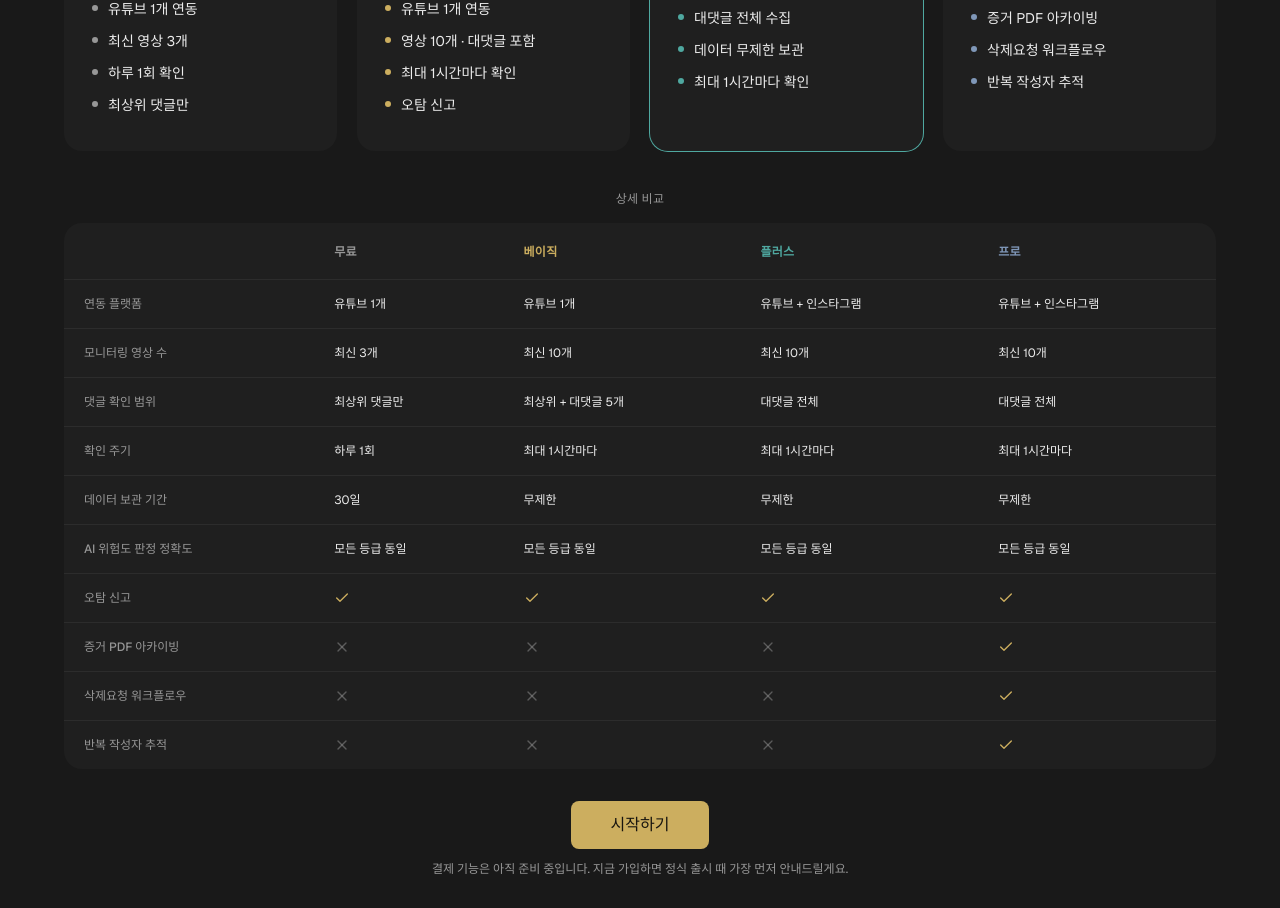
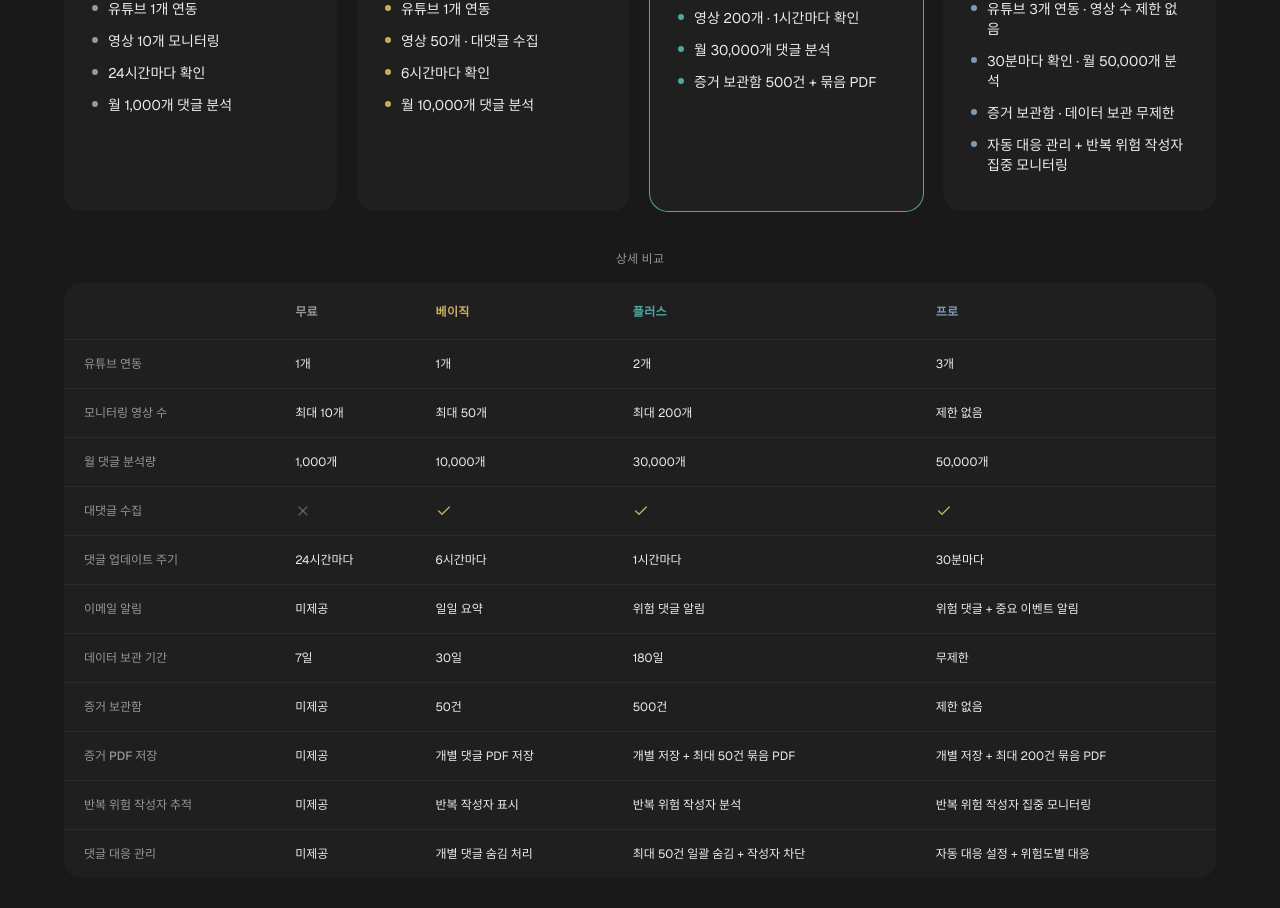
Before and after one commit to reevely7/Reevely, a Next.js app: page / in a window 1280 px wide. Shown: the part 1860-2768 px from the top of the page. Built offline with nearby package versions, Linux system fonts and the light colour scheme; no server answers.

Commit message:
랜딩페이지 구독 모델 수정

```diff
--- a/src/app/page.tsx
+++ b/src/app/page.tsx
@@ -48,7 +48,12 @@ const PLANS: Plan[] = [
     name: "무료",
     tagline: "일단 지켜보고 있다는 확신이 필요할 때",
     price: "0원",
-    highlights: ["유튜브 1개 연동", "최신 영상 3개", "하루 1회 확인", "최상위 댓글만"],
+    highlights: [
+      "유튜브 1개 연동",
+      "영상 10개 모니터링",
+      "24시간마다 확인",
+      "월 1,000개 댓글 분석",
+    ],
     accentClass: "bg-muted-foreground",
     textAccentClass: "text-muted-foreground",
   },
@@ -58,22 +63,22 @@ const PLANS: Plan[] = [
     price: "19,900원",
     highlights: [
       "유튜브 1개 연동",
-      "영상 10개 · 대댓글 포함",
-      "최대 1시간마다 확인",
-      "오탐 신고",
+      "영상 50개 · 대댓글 수집",
+      "6시간마다 확인",
+      "월 10,000개 댓글 분석",
     ],
     accentClass: "bg-primary",
     textAccentClass: "text-primary",
   },
   {
     name: "플러스",
-    tagline: "유튜브 밖 채널까지 넓게 지켜볼 때",
-    price: "39,000원",
+    tagline: "채널이 여러 개로 늘어날 때",
+    price: "39,900원",
     highlights: [
-      "유튜브 + 인스타그램",
-      "대댓글 전체 수집",
-      "데이터 무제한 보관",
-      "최대 1시간마다 확인",
+      "유튜브 2개 연동",
+      "영상 200개 · 1시간마다 확인",
+      "월 30,000개 댓글 분석",
+      "증거 보관함 500건 + 묶음 PDF",
     ],
     accentClass: "bg-chart-5",
     textAccentClass: "text-chart-5",
@@ -81,13 +86,13 @@ const PLANS: Plan[] = [
   },
   {
     name: "프로",
-    tagline: "삭제 요청과 법적 대응까지 준비할 때",
-    price: "59,000원",
+    tagline: "댓글 대응까지 자동으로 맡기고 싶을 때",
+    price: "69,900원",
     highlights: [
-      "플러스의 모든 기능",
-      "증거 PDF 아카이빙",
-      "삭제요청 워크플로우",
-      "반복 작성자 추적",
+      "유튜브 3개 연동 · 영상 수 제한 없음",
+      "30분마다 확인 · 월 50,000개 분석",
+      "증거 보관함 · 데이터 보관 무제한",
+      "자동 대응 관리 + 반복 위험 작성자 집중 모니터링",
     ],
     accentClass: "bg-[#7f97b8]",
     textAccentClass: "text-[#7f97b8]",
@@ -96,44 +101,63 @@ const PLANS: Plan[] = [
 
 const PLAN_FEATURES: Array<{ label: string; values: PlanFeatureValue[] }> = [
   {
-    label: "연동 플랫폼",
-    values: ["유튜브 1개", "유튜브 1개", "유튜브 + 인스타그램", "유튜브 + 인스타그램"],
+    label: "유튜브 연동",
+    values: ["1개", "1개", "2개", "3개"],
   },
   {
     label: "모니터링 영상 수",
-    values: ["최신 3개", "최신 10개", "최신 10개", "최신 10개"],
+    values: ["최대 10개", "최대 50개", "최대 200개", "제한 없음"],
   },
   {
-    label: "댓글 확인 범위",
-    values: ["최상위 댓글만", "최상위 + 대댓글 5개", "대댓글 전체", "대댓글 전체"],
+    label: "월 댓글 분석량",
+    values: ["1,000개", "10,000개", "30,000개", "50,000개"],
   },
   {
-    label: "확인 주기",
-    values: ["하루 1회", "최대 1시간마다", "최대 1시간마다", "최대 1시간마다"],
+    label: "대댓글 수집",
+    values: [false, true, true, true],
+  },
+  {
+    label: "댓글 업데이트 주기",
+    values: ["24시간마다", "6시간마다", "1시간마다", "30분마다"],
+  },
+  {
+    label: "이메일 알림",
+    values: ["미제공", "일일 요약", "위험 댓글 알림", "위험 댓글 + 중요 이벤트 알림"],
   },
   {
     label: "데이터 보관 기간",
-    values: ["30일", "무제한", "무제한", "무제한"],
+    values: ["7일", "30일", "180일", "무제한"],
   },
   {
-    label: "AI 위험도 판정 정확도",
-    values: ["모든 등급 동일", "모든 등급 동일", "모든 등급 동일", "모든 등급 동일"],
+    label: "증거 보관함",
+    values: ["미제공", "50건", "500건", "제한 없음"],
   },
   {
-    label: "오탐 신고",
-    values: [true, true, true, true],
+    label: "증거 PDF 저장",
+    values: [
+      "미제공",
+      "개별 댓글 PDF 저장",
+      "개별 저장 + 최대 50건 묶음 PDF",
+      "개별 저장 + 최대 200건 묶음 PDF",
+    ],
   },
   {
-    label: "증거 PDF 아카이빙",
-    values: [false, false, false, true],
+    label: "반복 위험 작성자 추적",
+    values: [
+      "미제공",
+      "반복 작성자 표시",
+      "반복 위험 작성자 분석",
+      "반복 위험 작성자 집중 모니터링",
+    ],
   },
   {
-    label: "삭제요청 워크플로우",
-    values: [false, false, false, true],
-  },
-  {
-    label: "반복 작성자 추적",
-    values: [false, false, false, true],
+    label: "댓글 대응 관리",
+    values: [
+      "미제공",
+      "개별 댓글 숨김 처리",
+      "최대 50건 일괄 숨김 + 작성자 차단",
+      "자동 대응 설정 + 위험도별 대응",
+    ],
   },
 ];
 
```
